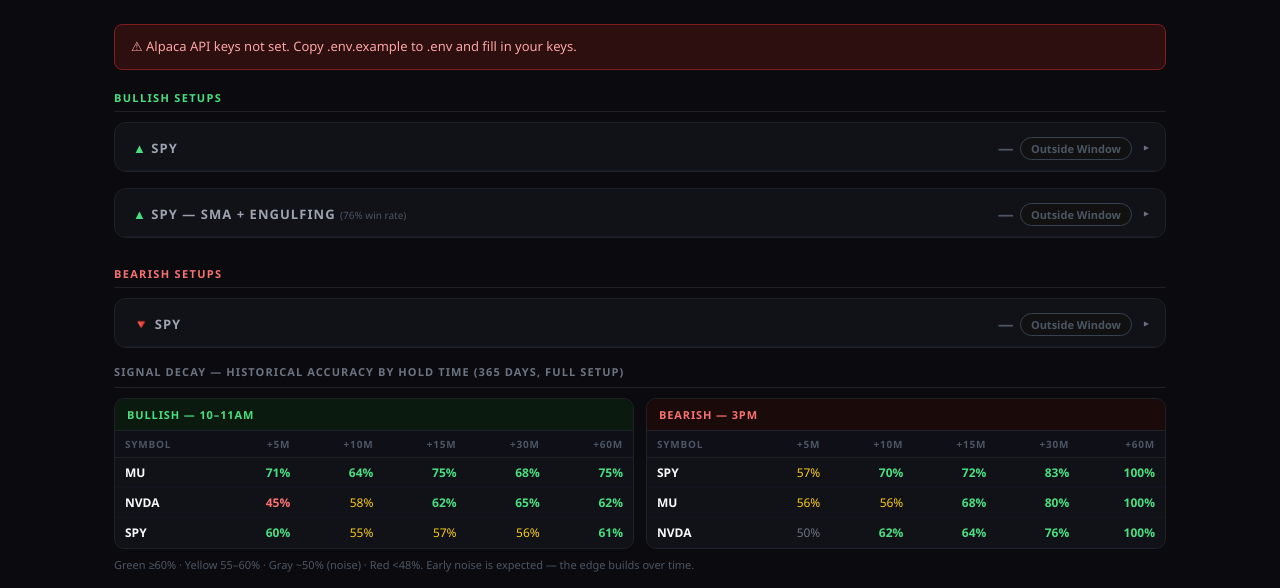
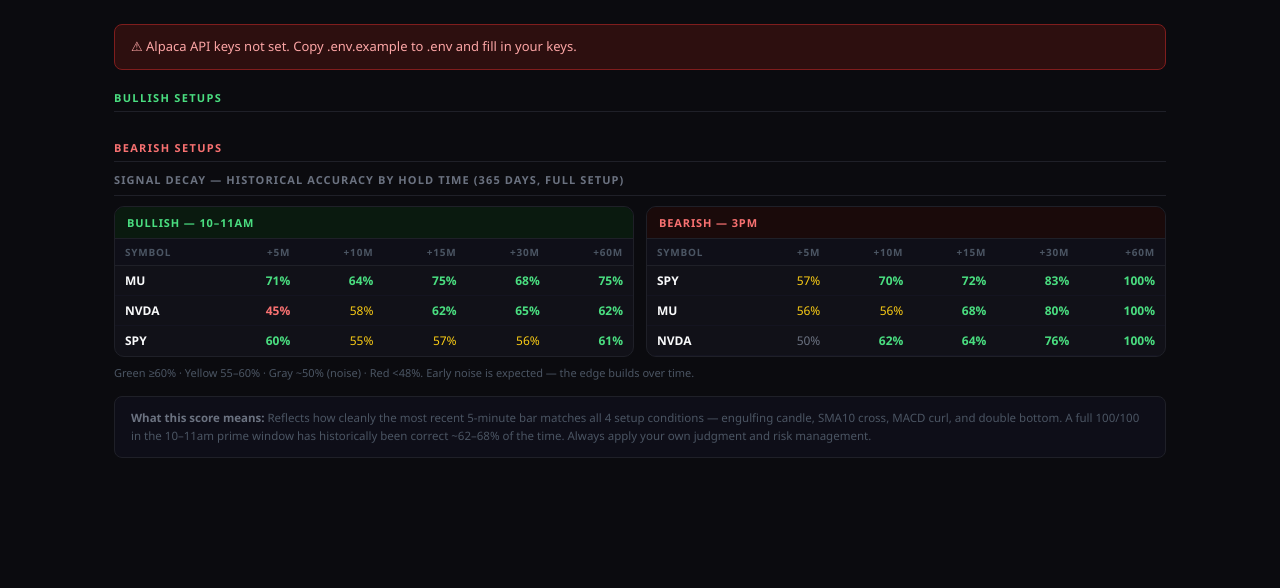
Before and after one commit to mrushjr21-blip/spy-grader, a Flask app: page / in a window 1280 px wide. Shown: the part 55-643 px from the top of the page. Run offline with Flask 3, Linux system fonts and the light colour scheme.

Commit message:
Remove SPY bullish and bearish cards; clean up fetch and route

```diff
--- a/app.py
+++ b/app.py
@@ -88,17 +88,21 @@ def fetch_spy_data():
                                start=start, end=now, feed="iex")
         return _normalize_single(client.get_stock_bars(req).df, symbol)
 
-    bars_1m  = fetch_et("SPY", TimeFrame.Minute, now - timedelta(days=3))
-    bars_5m  = fetch_et("SPY", TimeFrame(5, TimeFrameUnit.Minute), now - timedelta(days=3))
+    # SPY 1m bars used only for date detection / is_replay logic
+    bars_1m = fetch_et("SPY", TimeFrame.Minute, now - timedelta(days=3))
+
+    all_bear_syms = sorted(set(BEARISH_WATCH) | set(ENGULF_BEAR_WATCH))
+    all_bull_syms = sorted(set(BULLISH_WATCH) | set(ENGULF_BULL_WATCH))
+
     bearish_5m = {
         sym: fetch_et(sym, TimeFrame(5, TimeFrameUnit.Minute), now - timedelta(days=3))
-        for sym in BEARISH_WATCH
+        for sym in all_bear_syms
     }
     bullish_5m = {
         sym: fetch_et(sym, TimeFrame(5, TimeFrameUnit.Minute), now - timedelta(days=3))
-        for sym in BULLISH_WATCH
+        for sym in all_bull_syms
     }
-    return bars_1m, bars_5m, bearish_5m, bullish_5m
+    return bars_1m, bearish_5m, bullish_5m
 
 
 def add_indicators_5m(df):
@@ -624,7 +628,7 @@ def grade():
         })
 
     try:
-        bars_1m, bars_5m, bearish_5m, bullish_5m = fetch_spy_data()
+        bars_1m, bearish_5m, bullish_5m = fetch_spy_data()
 
         now_et = datetime.now(ET)
         mo = now_et.replace(hour=9, minute=30, second=0, microsecond=0)
@@ -643,22 +647,6 @@ def grade():
         else:
             target_date = available_dates[-1]
             is_replay = True
-
-        today_1m  = bars_1m[bars_1m.index.date == target_date].copy()
-        today_5m  = add_indicators_5m(bars_5m[bars_5m.index.date == target_date].copy())
-        morning      = score_morning_setup(today_5m)
-        afternoon    = score_afternoon_setup(today_5m)
-        engulf_bull  = score_sma_engulf(today_5m, "bullish")
-        engulf_bear  = score_sma_engulf(today_5m, "bearish")
-
-        engulf_bull_watch = {}
-        for sym, df_raw in bullish_5m.items():
-            if sym not in ENGULF_BULL_WATCH:
-                continue
-            sym_5m = add_indicators_5m(df_raw[df_raw.index.date == target_date].copy())
-            result = score_sma_engulf(sym_5m, "bullish")
-            result["price"] = round(float(sym_5m["close"].iloc[-1]), 2) if len(sym_5m) else None
-            engulf_bull_watch[sym] = result
 
         engulf_bear_watch = {}
         for sym, df_raw in bearish_5m.items():
@@ -685,6 +673,8 @@ def grade():
 
         bearish_watch = {}
         for sym, df_raw in bearish_5m.items():
+            if sym not in BEARISH_WATCH:
+                continue
             sym_5m = add_indicators_5m(df_raw[df_raw.index.date == target_date].copy())
             result = score_afternoon_setup(sym_5m)
             if sym == "AMD":
@@ -736,30 +726,15 @@ def grade():
             if s:
                 d["backtest_stats"] = s
 
-        if afternoon["score"] >= 75 and afternoon["window_quality"] == "prime":
-            overall_direction = "bearish"
-        elif morning["score"] >= 75:
-            overall_direction = "bullish"
-        else:
-            overall_direction = "neutral"
-
         return jsonify({
             "success": True,
             "timestamp": now_et.strftime("%Y-%m-%d %H:%M:%S ET"),
             "is_market_hours": is_market_hours,
             "is_replay": is_replay,
             "replay_date": str(target_date) if is_replay else None,
-            "spy_price": round(float(today_1m["close"].iloc[-1]), 2) if len(today_1m) else None,
-            "morning_setup": morning,
-            "afternoon_setup": afternoon,
-            "engulf_bull": engulf_bull,
-            "engulf_bear": engulf_bear,
-            "engulf_bull_watch": engulf_bull_watch,
-            "engulf_bear_watch": engulf_bear_watch,
             "bullish_watch": bullish_watch,
             "bearish_watch": bearish_watch,
-            "overall_direction": overall_direction,
-            "score": afternoon["score"] if overall_direction == "bearish" else morning["score"],
+            "engulf_bear_watch": engulf_bear_watch,
         })
 
     except Exception as e:
--- a/templates/index.html
+++ b/templates/index.html
@@ -480,115 +480,16 @@
   <!-- Bullish section -->
   <div class="setup-section-title bullish">Bullish Setups</div>
 
-  <!-- Morning Setup Card -->
-  <div class="card collapsed" style="margin-bottom:16px" id="morning-card" data-key="morning">
-    <div class="card-header" onclick="toggleCard(this)">
-      <span class="card-title"><span style="color:#4ade80">▲</span> SPY <span id="morning-price" style="color:#6b7280;font-weight:400"></span></span>
-      <span class="card-head-right">
-        <span class="head-meta">
-          <span class="head-score score-none" id="morning-head-score">—</span>
-          <span id="morning-window-badge" style="font-size:11px;padding:3px 10px;border-radius:12px;font-weight:600;background:#111;color:#4b5563;border:1px solid #374151">Outside Window</span>
-        </span>
-        <span class="card-chevron">▾</span>
-      </span>
-    </div>
-    <div class="card-body">
-    <div class="setup-subtitle">Bullish Setup (5m)</div>
-    <div class="score-section">
-      <div class="score-row">
-        <div>
-          <span class="score-number score-none" id="morning-score">—</span>
-          <span class="score-max">/100</span>
-        </div>
-        <span class="score-label label-none" id="morning-label">Loading…</span>
-      </div>
-      <div class="progress-track"><div class="progress-fill fill-none" id="morning-bar" style="width:0%"></div></div>
-    </div>
-    <div id="morning-alert" style="display:none;margin:0 18px 12px;padding:12px 16px;border-radius:8px;font-size:13px;font-weight:600;text-align:center"></div>
-    <div id="morning-vol-warning" style="display:none;padding:6px 18px 10px;color:#4b5563;font-size:11.5px">
-      Note: signal bar volume &lt;0.8× avg — secondary indicator only.
-    </div>
-    <div class="criteria-section" id="morning-criteria"></div>
-    <div class="values-section" id="morning-values"></div>
-    <div id="morning-summary"></div>
-    </div>
-  </div>
-
-  <!-- Bullish watch symbols (MU, NVDA) -->
+  <!-- Bullish watch symbols -->
   <div id="bullish-watch-cards"></div>
-
-  <!-- SMA + Engulf bullish watch (MU, NVDA) -->
-  <div id="engulf-bull-watch-cards"></div>
-
-  <!-- SMA + Engulf bullish signal -->
-  <div class="card collapsed" style="margin-bottom:16px" id="engulf-bull-card" data-key="engulf-bull">
-    <div class="card-header" onclick="toggleCard(this)">
-      <span class="card-title"><span style="color:#4ade80">▲</span> SPY — SMA + Engulfing <span style="font-size:10px;color:#4b5563;font-weight:400;text-transform:none;letter-spacing:0">(76% win rate)</span></span>
-      <span class="card-head-right">
-        <span class="head-meta">
-          <span class="head-score score-none" id="engulf-bull-head-score">—</span>
-          <span id="engulf-bull-window-badge" style="font-size:11px;padding:3px 10px;border-radius:12px;font-weight:600;background:#111;color:#4b5563;border:1px solid #374151">Outside Window</span>
-        </span>
-        <span class="card-chevron">▾</span>
-      </span>
-    </div>
-    <div class="card-body">
-      <div class="setup-subtitle">2-Condition Bullish Signal (5m)</div>
-      <div class="score-section">
-        <div class="score-row">
-          <div><span class="score-number score-none" id="engulf-bull-score">—</span><span class="score-max">/100</span></div>
-          <span class="score-label label-none" id="engulf-bull-label">Loading…</span>
-        </div>
-        <div class="progress-track"><div class="progress-fill fill-none" id="engulf-bull-bar" style="width:0%"></div></div>
-      </div>
-      <div id="engulf-bull-alert" style="display:none;margin:0 18px 12px;padding:12px 16px;border-radius:8px;font-size:13px;font-weight:600;text-align:center"></div>
-      <div class="criteria-section" id="engulf-bull-criteria"></div>
-      <div class="values-section" id="engulf-bull-values"></div>
-      <div id="engulf-bull-summary"></div>
-    </div>
-  </div>
 
   <!-- Bearish section -->
   <div class="setup-section-title bearish setup-section-bearish">Bearish Setups</div>
 
-  <!-- 3pm Bearish Setup Card -->
-  <div class="card collapsed" style="margin-bottom:16px" id="afternoon-card" data-key="afternoon">
-    <div class="card-header" onclick="toggleCard(this)">
-      <span class="card-title">🔻 SPY <span id="afternoon-price" style="color:#6b7280;font-weight:400"></span></span>
-      <span class="card-head-right">
-        <span class="head-meta">
-          <span class="head-score score-none" id="afternoon-head-score">—</span>
-          <span id="afternoon-window-badge" style="font-size:11px;padding:3px 10px;border-radius:12px;font-weight:600;background:#111;color:#4b5563;border:1px solid #374151">Outside Window</span>
-        </span>
-        <span class="card-chevron">▾</span>
-      </span>
-    </div>
-    <div class="card-body">
-    <div class="setup-subtitle">3pm Bearish Setup (5m)</div>
-    <div class="score-section">
-      <div class="score-row">
-        <div>
-          <span class="score-number score-none" id="afternoon-score">—</span>
-          <span class="score-max">/100</span>
-        </div>
-        <span class="score-label label-none" id="afternoon-label">Loading…</span>
-      </div>
-      <div class="progress-track"><div class="progress-fill fill-none" id="afternoon-bar" style="width:0%"></div></div>
-    </div>
-    <div id="afternoon-alert" style="display:none;margin:0 18px 12px;padding:12px 16px;border-radius:8px;font-size:13px;font-weight:600;text-align:center"></div>
-    <div id="afternoon-vol-warning" style="display:none;padding:6px 18px 10px;color:#4b5563;font-size:11.5px">
-      Note: signal bar volume &lt;0.8× avg — secondary indicator only.
-    </div>
-    <div class="criteria-section" id="afternoon-criteria"></div>
-    <div class="values-section" id="afternoon-values"></div>
-    <div id="afternoon-summary"></div>
-    </div>
-  </div>
-
-  <!-- Bearish watch symbols (MU, NVDA) -->
+  <!-- Bearish watch symbols -->
   <div id="bearish-watch-cards"></div>
 
-  <!-- SMA + Engulf bearish watch (MU, NVDA) -->
+  <!-- SMA + Engulf bearish watch -->
   <div id="engulf-bear-watch-cards"></div>
 
 
@@ -1382,15 +1283,7 @@ async function loadData() {
       replayBanner.style.display = 'none';
     }
 
-    if (data.spy_price) {
-      document.getElementById('morning-price').textContent = '$' + data.spy_price.toFixed(2);
-      document.getElementById('afternoon-price').textContent = '$' + data.spy_price.toFixed(2);
-    }
-    renderMorningSetup(data.morning_setup);
     renderBullishWatch(data.bullish_watch || {});
-    renderEngulfWatch(data.engulf_bull_watch || {}, 'engulf-bull-watch-cards', true);
-    renderEngulf(data.engulf_bull, 'engulf-bull', true);
-    renderAfternoonSetup(data.afternoon_setup);
     renderBearishWatch(data.bearish_watch || {});
     renderEngulfWatch(data.engulf_bear_watch || {}, 'engulf-bear-watch-cards', false);
 
```
